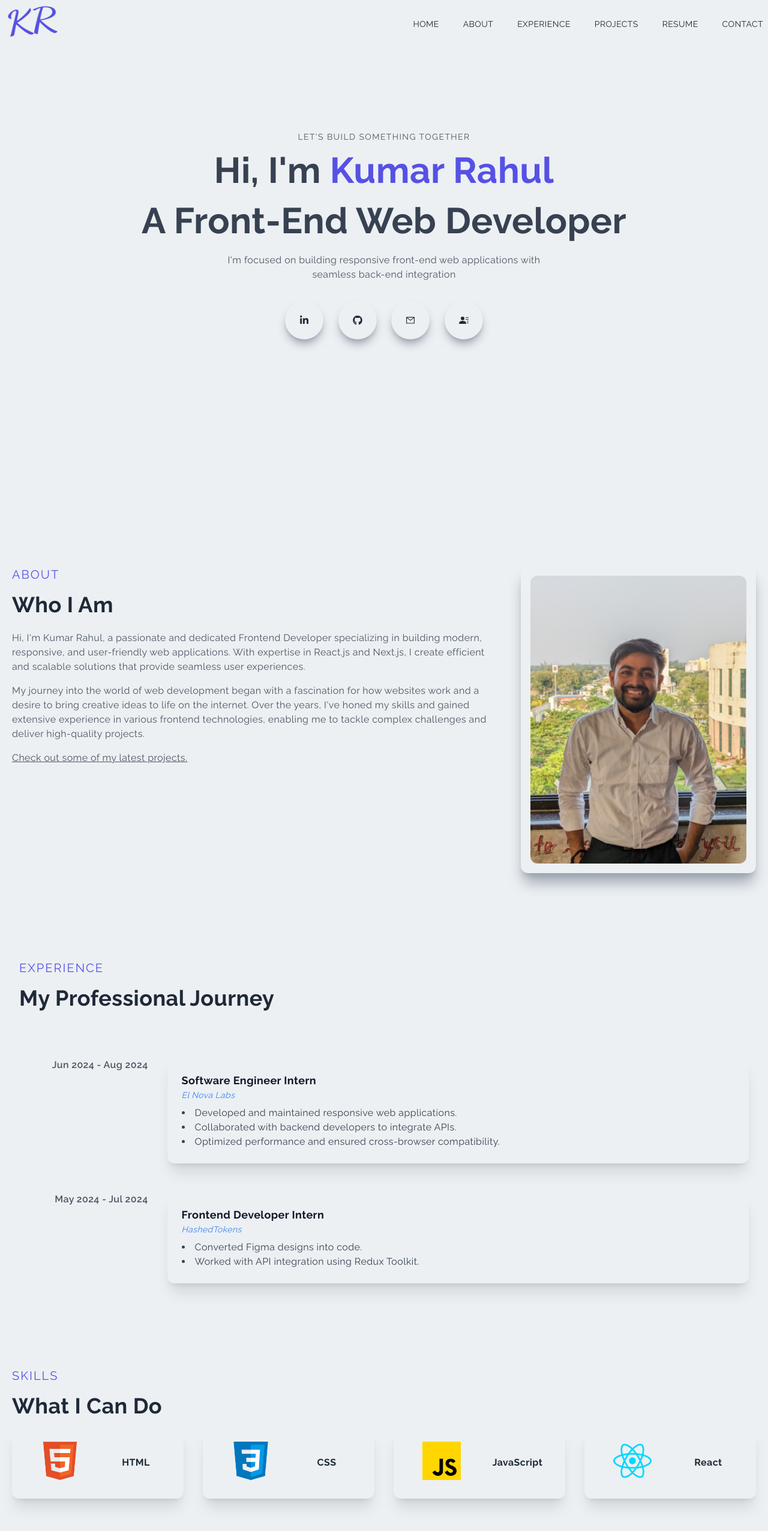
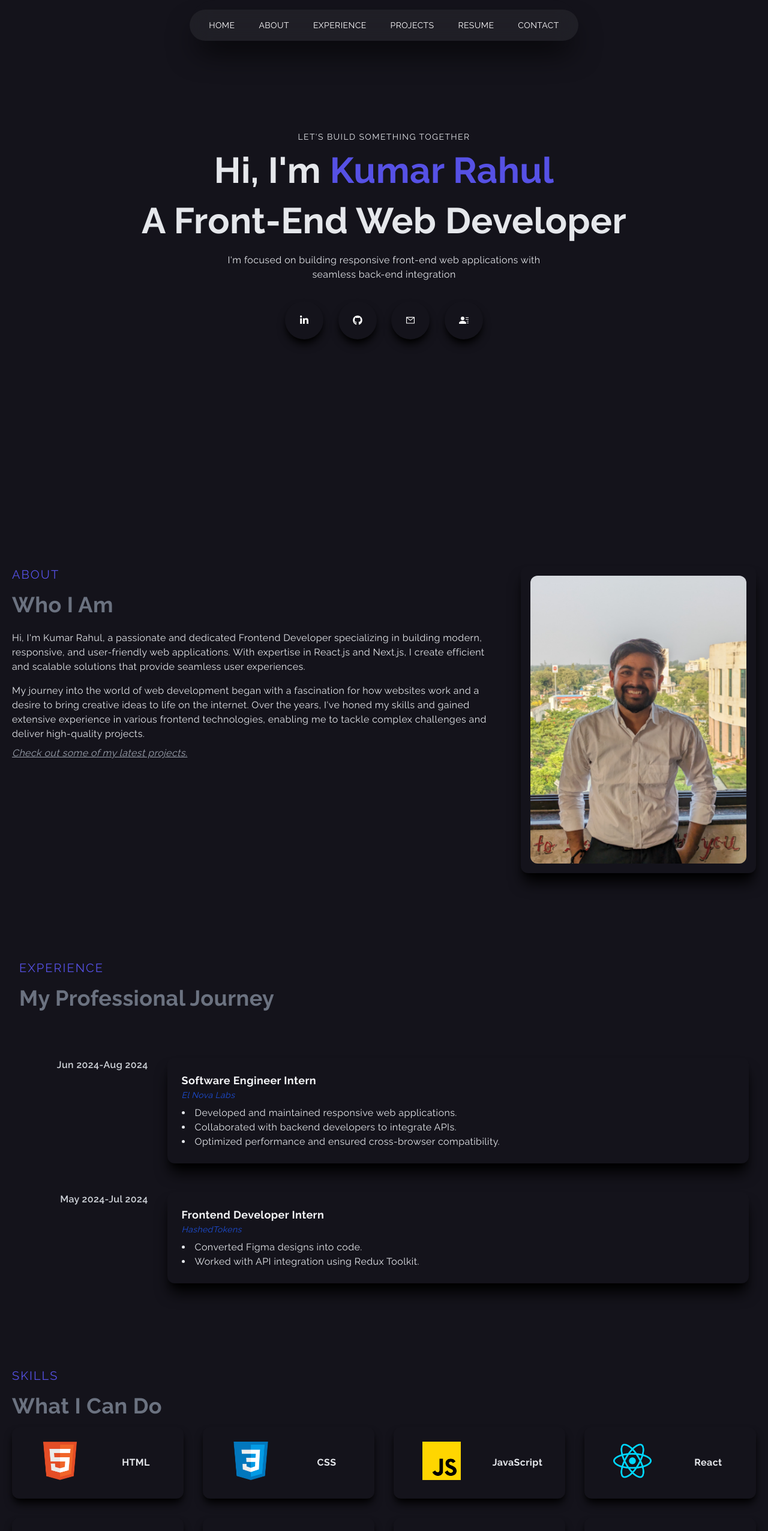
Before and after one commit to krahul14/portfolio, a Next.js app: page / in a window 1280 px wide. Shown: the top 2553 px of the page at 60% size. Built offline with nearby package versions, Linux system fonts and the light colour scheme.

Commit message:
theme update

```diff
--- a/components/About.jsx
+++ b/components/About.jsx
@@ -11,15 +11,15 @@ const About = () => {
           <p className="uppercase text-xl tracking-widest text-[#5651e5]">
             About
           </p>
-          <h2 className="py-4">Who I Am</h2>
-          <p className="py-2 text-gray-600">
+          <h2 className="py-4 text-gray-500">Who I Am</h2>
+          <p className="py-2 text-gray-200">
             Hi, I&#39;m Kumar Rahul, a passionate and dedicated Frontend Developer
             specializing in building modern, responsive, and user-friendly web
             applications. With expertise in React.js and Next.js, I create
             efficient and scalable solutions that provide seamless user
             experiences.
           </p>
-          <p className="py-2 text-gray-600">
+          <p className="py-2 text-gray-200">
             My journey into the world of web development began with a
             fascination for how websites work and a desire to bring creative
             ideas to life on the internet. Over the years, I&#39;ve honed my skills
@@ -28,12 +28,12 @@ const About = () => {
             projects.
           </p>
           <Link href="/#projects">
-            <p className="py-2 text-gray-600 underline cursor-pointer">
+            <i className="py-2 text-gray-400 underline cursor-pointer">
               Check out some of my latest projects.
-            </p>
+            </i>
           </Link>
         </div>
-        <div className="w-full h-auto m-auto shadow-xl shadow-gray-400 rounded-xl flex items-center justify-center p-4 hover:scale-105 ease-in duration-300 order-1 md:order-2">
+        <div className="w-full h-auto m-auto shadow-xl shadow-black rounded-xl flex items-center justify-center p-4 hover:scale-105 ease-in duration-300 order-1 md:order-2">
           <Image src={AboutImg} className="rounded-xl" alt="/" />
         </div>
       </div>
--- a/components/Experience.jsx
+++ b/components/Experience.jsx
@@ -2,7 +2,7 @@ import React from 'react';
 
 const experienceData = [
   {
-    date: 'Jun 2024 - Aug 2024',
+    date: 'Jun 2024-Aug 2024',
     jobTitle: 'Software Engineer Intern',
     companyName: 'El Nova Labs',
     companyWebsite: 'https://www.elnovalabs.com',
@@ -13,7 +13,7 @@ const experienceData = [
     ],
   },
   {
-    date: 'May 2024 - Jul 2024',
+    date: 'May 2024-Jul 2024',
     jobTitle: 'Frontend Developer Intern',
     companyName: 'HashedTokens',
     companyWebsite: 'https://www.hashedtokens.com',
@@ -30,26 +30,26 @@ const Experience = () => {
     <div id='experience' className="experience-section">
       <div className="max-w-7xl mx-auto px-4 sm:px-6 lg:px-8">
         <p className="uppercase text-xl tracking-widest text-[#5651e5]">Experience</p>
-        <h2 className="py-4 mb-16">My Professional Journey</h2>
+        <h2 className="py-4 mb-16 text-gray-500">My Professional Journey</h2>
         <div className="timeline-container flex flex-col space-y-12">
           {experienceData.map((experience, index) => (
             <div key={index} className="timeline-item flex">
-              <div className="timeline-date w-1/4 text-right pr-8 text-gray-600">
+              <div className="timeline-date w-1/4 text-right pr-8 text-gray-300">
                 <p className="text-md font-semibold">{experience.date}</p>
               </div>
-              <div className="p-6 shadow-xl rounded-xl hover:scale-105 ease-in duration-300 w-full">
-                <h3 className="text-lg font-bold text-gray-900">{experience.jobTitle}</h3>
+              <div className="p-6 shadow-xl shadow-black rounded-xl hover:scale-105 ease-in duration-300 w-full">
+                <h3 className="text-lg font-bold text-gray-100">{experience.jobTitle}</h3>
                 <p className="text-sm italic text-gray-600">
                   <a
                     href={experience.companyWebsite}
-                    className="text-blue-500 hover:underline"
+                    className="text-blue-700 hover:underline"
                     target="_blank"
                     rel="noopener noreferrer"
                   >
                     {experience.companyName}
                   </a>
                 </p>
-                <ul className="mt-2 text-gray-700">
+                <ul className="mt-2 text-gray-200">
                   {experience.description.map((item, index) => (
                     <li key={index} className="list-disc list-inside">{item}</li>
                   ))}
--- a/components/Main.jsx
+++ b/components/Main.jsx
@@ -9,14 +9,14 @@ const Main = () => {
     <div id='home' className='w-full h-screen text-center'>
       <div className='max-w-[1240px] w-full h-full mx-auto p-2 flex justify-center items-center'>
         <div>
-          <p className='uppercase text-sm tracking-widest text-gray-600'>
+          <p className='uppercase text-sm tracking-widest text-gray-200'>
             LET&#39;S BUILD SOMETHING TOGETHER
           </p>
-          <h1 className='py-4 text-gray-700'>
+          <h1 className='py-4 text-gray-200'>
             Hi, I&#39;m <span className='text-[#5651e5]'> Kumar Rahul</span>
           </h1>
-          <h1 className='py-2 text-gray-700'>A Front-End Web Developer</h1>
-          <p className='py-4 text-gray-600 sm:max-w-[70%] m-auto'>
+          <h1 className='py-2 text-gray-200'>A Front-End Web Developer</h1>
+          <p className='py-4 text-gray-200 sm:max-w-[70%] m-auto'>
             I&#39;m focused on building responsive front-end web applications with seamless back-end integration
           </p>
           <div className='flex items-center justify-between max-w-[330px] m-auto py-4'>
@@ -25,7 +25,7 @@ const Main = () => {
               target='_blank'
               rel='noreferrer'
             >
-              <div className='rounded-full shadow-lg shadow-gray-400 p-6 cursor-pointer hover:scale-110 ease-in duration-300'>
+              <div className='rounded-full shadow-lg text-white shadow-black p-6 cursor-pointer hover:scale-110 ease-in duration-300'>
                 <FaLinkedinIn />
               </div>
             </a>
@@ -34,12 +34,12 @@ const Main = () => {
               target='_blank'
               rel='noreferrer'
             >
-              <div className='rounded-full shadow-lg shadow-gray-400 p-6 cursor-pointer hover:scale-110 ease-in duration-300'>
+              <div className='rounded-full shadow-lg text-white shadow-black p-6 cursor-pointer hover:scale-110 ease-in duration-300'>
                 <FaGithub />
               </div>
             </a>
             <Link href='/#contact'>
-              <div className='rounded-full shadow-lg shadow-gray-400 p-6 cursor-pointer hover:scale-110 ease-in duration-300'>
+              <div className='rounded-full shadow-lg text-white shadow-black p-6 cursor-pointer hover:scale-110 ease-in duration-300'>
                 <AiOutlineMail />
               </div>
             </Link>
@@ -48,7 +48,7 @@ const Main = () => {
               target='_blank'
               rel='noreferrer'
             >
-              <div className='rounded-full shadow-lg shadow-gray-400 p-6 cursor-pointer hover:scale-110 ease-in duration-300'>
+              <div className='rounded-full shadow-lg text-white shadow-black p-6 cursor-pointer hover:scale-110 ease-in duration-300'>
                 <BsFillPersonLinesFill />
               </div>
             </a>
--- a/components/Navbar.jsx
+++ b/components/Navbar.jsx
@@ -4,13 +4,12 @@ import React, { useState, useEffect } from 'react';
 import { AiOutlineClose, AiOutlineMail, AiOutlineMenu } from 'react-icons/ai';
 import { FaGithub, FaLinkedinIn } from 'react-icons/fa';
 import { BsFillPersonLinesFill } from 'react-icons/bs';
-import NavLogo from '../public/assets/navLogo.png'
 
 const Navbar = () => {
   const [nav, setNav] = useState(false);
   const [shadow, setShadow] = useState(false);
-  const [navBg, setNavBg] = useState('#ecf0f3');
-  const [linkColor, setLinkColor] = useState('#1f2937');
+  const [navBg, setNavBg] = useState('#14131B');
+  const [linkColor, setLinkColor] = useState('#fff');
 
   const handleNav = () => {
     setNav(!nav);
@@ -32,25 +31,17 @@ const Navbar = () => {
       style={{ backgroundColor: `${navBg}` }}
       className={
         shadow
-          ? 'fixed w-full h-20 shadow-xl z-[100] ease-in-out duration-300'
-          : 'fixed w-full h-20 z-[100]'
+          ? 'fixed left-0 right-0 py-4 mx-auto w-max shadow-xl z-[100] ease-in-out duration-300 rounded-full'
+          : 'fixed left-0 right-0 py-4 mx-auto w-max z-[100] rounded-full'
       }
     >
-      <div className='flex justify-between items-center w-full h-full px-2 2xl:px-16'>
-        <Link href='/'>
-          <a>
-            <Image
-              src={NavLogo}
-              alt='/'
-              width='100'
-              height='55'
-              className='cursor-pointer'
-            />
-          </a>
-        </Link>
+      <div className='flex justify-between items-center w-full h-full rounded-full'>
         <div>
-          <ul style={{ color: `${linkColor}` }} className='hidden md:flex'>
-            <li className='ml-10 text-sm uppercase hover:border-b'>
+          <ul
+            style={{ color: `${linkColor}` }}
+            className='hidden md:flex justify-center items-center shadow-2xl shadow-black  bg-[#fff]/5 backdrop-blur-lg  rounded-full  px-8 py-4'
+          >
+            <li className='text-sm uppercase hover:border-b'>
               <Link href='/'>Home</Link>
             </li>
             <li className='ml-10 text-sm uppercase hover:border-b'>
@@ -69,6 +60,8 @@ const Navbar = () => {
               <Link href='/#contact'>Contact</Link>
             </li>
           </ul>
+        </div>
+        <div className='flex justify-end items-end md:ml-auto ml-[300px]'>
           {/* Hamburger Icon */}
           <div
             style={{ color: `${linkColor}` }}
@@ -91,7 +84,7 @@ const Navbar = () => {
         <div
           className={
             nav
-              ? ' fixed left-0 top-0 w-[75%] sm:w-[60%] md:w-[45%] h-screen bg-[#ecf0f3] p-10 ease-in duration-500'
+              ? 'fixed left-0 top-0 w-[75%] sm:w-[60%] md:w-[45%] h-screen bg-[#14131B]/30 backdrop-blur-lg p-10 ease-in duration-500'
               : 'fixed left-[-100%] top-0 p-10 ease-in duration-500'
           }
         >
@@ -99,28 +92,23 @@ const Navbar = () => {
             <div className='flex w-full items-center justify-between'>
               <Link href='/'>
                 <a>
-                  <Image
-                    src={NavLogo}
-                    width='87'
-                    height='35'
-                    alt='/'
-                  />
+                  {/* Remove Nav Logo in Mobile View */}
                 </a>
               </Link>
               <div
                 onClick={handleNav}
-                className='rounded-full shadow-lg shadow-gray-400 p-3 cursor-pointer'
+                className='rounded-full shadow-2xl text-white shadow-black p-3 cursor-pointer'
               >
                 <AiOutlineClose />
               </div>
             </div>
             <div className='border-b border-gray-300 my-4'>
-              <p className='w-[85%] md:w-[90%] py-4'>
+              <p className='w-[85%] md:w-[90%] py-4 text-gray-200'>
                 Let&#39;s build something legendary together
               </p>
             </div>
           </div>
-          <div className='py-4 flex flex-col'>
+          <div className='py-4 flex flex-col text-white'>
             <ul className='uppercase'>
               <Link href='/'>
                 <li onClick={() => setNav(false)} className='py-4 text-sm'>
@@ -163,7 +151,7 @@ const Navbar = () => {
                   target='_blank'
                   rel='noreferrer'
                 >
-                  <div className='rounded-full shadow-lg shadow-gray-400 p-3 cursor-pointer hover:scale-105 ease-in duration-300'>
+                  <div className='rounded-full shadow-lg text-white shadow-black p-3 cursor-pointer hover:scale-105 ease-in duration-300'>
                     <FaLinkedinIn />
                   </div>
                 </a>
@@ -172,14 +160,14 @@ const Navbar = () => {
                   target='_blank'
                   rel='noreferrer'
                 >
-                  <div className='rounded-full shadow-lg shadow-gray-400 p-3 cursor-pointer hover:scale-105 ease-in duration-300'>
+                  <div className='rounded-full shadow-lg text-white shadow-black p-3 cursor-pointer hover:scale-105 ease-in duration-300'>
                     <FaGithub />
                   </div>
                 </a>
                 <Link href='/#contact'>
                   <div
                     onClick={() => setNav(!nav)}
-                    className='rounded-full shadow-lg shadow-gray-400 p-3 cursor-pointer hover:scale-105 ease-in duration-300'
+                    className='rounded-full shadow-lg text-white shadow-black p-3 cursor-pointer hover:scale-105 ease-in duration-300'
                   >
                     <AiOutlineMail />
                   </div>
@@ -187,7 +175,7 @@ const Navbar = () => {
                 <Link href='/assets/Resume_KumarRahul.pdf'>
                   <div
                     onClick={() => setNav(!nav)}
-                    className='rounded-full shadow-lg shadow-gray-400 p-3 cursor-pointer hover:scale-105 ease-in duration-300'
+                    className='rounded-full shadow-lg text-white shadow-black p-3 cursor-pointer hover:scale-105 ease-in duration-300'
                   >
                     <BsFillPersonLinesFill />
                   </div>
--- a/components/Projects.jsx
+++ b/components/Projects.jsx
@@ -12,7 +12,7 @@ const Projects = () => {
         <p className="text-xl tracking-widest uppercase text-[#5651e5]">
           Projects
         </p>
-        <h2 className="py-4">What I&apos;ve Built</h2>
+        <h2 className="py-4 text-gray-500">What I&apos;ve Built</h2>
         <div className="grid md:grid-cols-2 gap-8">
           <ProjectItem
             title="Board - RealTime Whiteboard"
--- a/components/Skills.jsx
+++ b/components/Skills.jsx
@@ -5,9 +5,9 @@ import Css from "../public/assets/skills/css.png"
 import Javascript from "../public/assets/skills/javascript.png"
 import ReactImg from "../public/assets/skills/react.png"
 import Tailwind from "../public/assets/skills/tailwind.png"
-import Github from "../public/assets/skills/github1.png"
+import Github from "../public/assets/skills/github.png"
 import Firebase from "../public/assets/skills/firebase.png"
-import NextJS from "../public/assets/skills/nextjs.png"
+import NextJS from "../public/assets/skills/next.png"
 import Appwrite from "../public/assets/skills/appwrite.png"
 import Redux from "../public/assets/skills/redux.svg"
 import Docker from "../public/assets/skills/docker.png"
@@ -20,9 +20,9 @@ const Skills = () => {
         <p className="text-xl tracking-widest uppercase text-[#5651e5]">
           Skills
         </p>
-        <h2 className="py-4">What I Can Do</h2>
+        <h2 className="py-4 text-gray-500">What I Can Do</h2>
         <div className="grid grid-cols-2 lg:grid-cols-4 gap-8">
-          <div className="p-6 shadow-xl rounded-xl hover:scale-105 ease-in duration-300">
+          <div className="p-6 shadow-lg text-gray-200 shadow-black rounded-xl hover:scale-105 ease-in duration-300">
             <div className="grid grid-cols-2 gap-4 justify-center items-center">
               <div className="m-auto">
                 <Image src={Html} width="64px" height="64px" alt="/" />
@@ -32,7 +32,7 @@ const Skills = () => {
               </div>
             </div>
           </div>
-          <div className="p-6 shadow-xl rounded-xl hover:scale-105 ease-in duration-300">
+          <div className="p-6 shadow-lg text-gray-200 shadow-black rounded-xl hover:scale-105 ease-in duration-300">
             <div className="grid grid-cols-2 gap-4 justify-center items-center">
               <div className="m-auto">
                 <Image src={Css} width="64px" height="64px" alt="/" />
@@ -42,7 +42,7 @@ const Skills = () => {
               </div>
             </div>
           </div>
-          <div className="p-6 shadow-xl rounded-xl hover:scale-105 ease-in duration-300">
+          <div className="p-6 shadow-lg text-gray-200 shadow-black rounded-xl hover:scale-105 ease-in duration-300">
             <div className="grid grid-cols-2 gap-4 justify-center items-center">
               <div className="m-auto">
                 <Image src={Javascript} width="64px" height="64px" alt="/" />
@@ -52,7 +52,7 @@ const Skills = () => {
               </div>
             </div>
           </div>
-          <div className="p-6 shadow-xl rounded-xl hover:scale-105 ease-in duration-300">
+          <div className="p-6 shadow-lg text-gray-200 shadow-black rounded-xl hover:scale-105 ease-in duration-300">
             <div className="grid grid-cols-2 gap-4 justify-center items-center">
               <div className="m-auto">
                 <Image src={ReactImg} width="64px" height="64px" alt="/" />
@@ -62,7 +62,7 @@ const Skills = () => {
               </div>
             </div>
           </div>
-          <div className="p-6 shadow-xl rounded-xl hover:scale-105 ease-in duration-300">
+          <div className="p-6 shadow-lg text-gray-200 shadow-black rounded-xl hover:scale-105 ease-in duration-300">
             <div className="grid grid-cols-2 gap-4 justify-center items-center">
               <div className="m-auto">
                 <Image src={Tailwind} width="64px" height="64px" alt="/" />
@@ -72,7 +72,7 @@ const Skills = () => {
               </div>
             </div>
           </div>
-          <div className="p-6 shadow-xl rounded-xl hover:scale-105 ease-in duration-300">
+          <div className="p-6 shadow-lg text-gray-200 shadow-black rounded-xl hover:scale-105 ease-in duration-300">
             <div className="grid grid-cols-2 gap-4 justify-center items-center">
               <div className="m-auto">
                 <Image src={Firebase} width="64px" height="64px" alt="/" />
@@ -82,7 +82,7 @@ const Skills = () => {
               </div>
             </div>
           </div>
-          <div className="p-6 shadow-xl rounded-xl hover:scale-105 ease-in duration-300">
+          <div className="p-6 shadow-lg text-gray-200 shadow-black rounded-xl hover:scale-105 ease-in duration-300">
             <div className="grid grid-cols-2 gap-4 justify-center items-center">
               <div className="m-auto">
                 <Image src={Github} width="64px" height="64px" alt="/" />
@@ -92,7 +92,7 @@ const Skills = () => {
               </div>
             </div>
           </div>
-          <div className="p-6 shadow-xl rounded-xl hover:scale-105 ease-in duration-300">
+          <div className="p-6 shadow-lg text-gray-200 shadow-black rounded-xl hover:scale-105 ease-in duration-300">
             <div className="grid grid-cols-2 gap-4 justify-center items-center">
               <div className="m-auto">
                 <Image src={NextJS} width="64px" height="64px" alt="/" />
@@ -102,7 +102,7 @@ const Skills = () => {
               </div>
             </div>
           </div>
-          <div className="p-6 shadow-xl rounded-xl hover:scale-105 ease-in duration-300">
+          <div className="p-6 shadow-lg text-gray-200 shadow-black rounded-xl hover:scale-105 ease-in duration-300">
             <div className="grid grid-cols-2 gap-4 justify-center items-center">
               <div className="m-auto">
                 <Image src={Appwrite} width="64px" height="64px" alt="/" />
@@ -112,7 +112,7 @@ const Skills = () => {
               </div>
             </div>
           </div>
-          <div className="p-6 shadow-xl rounded-xl hover:scale-105 ease-in duration-300">
+          <div className="p-6 shadow-lg text-gray-200 shadow-black rounded-xl hover:scale-105 ease-in duration-300">
             <div className="grid grid-cols-2 gap-4 justify-center items-center">
               <div className="m-auto">
                 <Image src={Redux} width="64px" height="64px" alt="/" />
@@ -122,7 +122,7 @@ const Skills = () => {
               </div>
             </div>
           </div>
-          <div className="p-6 shadow-xl rounded-xl hover:scale-105 ease-in duration-300">
+          <div className="p-6 shadow-lg text-gray-200 shadow-black rounded-xl hover:scale-105 ease-in duration-300">
             <div className="grid grid-cols-2 gap-4 justify-center items-center">
               <div className="m-auto">
                 <Image src={TypeScript} width="64px" height="64px" alt="/" />
@@ -132,7 +132,7 @@ const Skills = () => {
               </div>
             </div>
           </div>
-          <div className="p-6 shadow-xl rounded-xl hover:scale-105 ease-in duration-300">
+          <div className="p-6 shadow-lg text-gray-200 shadow-black rounded-xl hover:scale-105 ease-in duration-300">
             <div className="grid grid-cols-2 gap-4 justify-center items-center">
               <div className="m-auto">
                 <Image src={Docker} width="94px" height="64px" alt="/" />
--- a/pages/_app.js
+++ b/pages/_app.js
@@ -3,10 +3,10 @@ import '../styles/globals.css';
 
 function MyApp({ Component, pageProps }) {
   return (
-    <>
+    <div style={{ backgroundColor: '#14131B' }}>
       <Navbar />
       <Component {...pageProps} />
-    </>
+    </div>
   );
 }
 
--- a/styles/globals.css
+++ b/styles/globals.css
@@ -13,7 +13,7 @@ html {
 
 @layer base {
   body {
-    @apply bg-[#ecf0f3] text-[#1f2937] tracking-wide
+    @apply bg-[#14131B] text-[#1f2937] tracking-wide
   }
 
   h1, h2, h3, h4, h5, h6 {
```
Also changed, not shown: components/Contact.jsx (+15 -15 lines), components/ProjectItem.jsx (+5 -5 lines), public/assets/skills/github.png (added), public/assets/skills/next.png (added).
